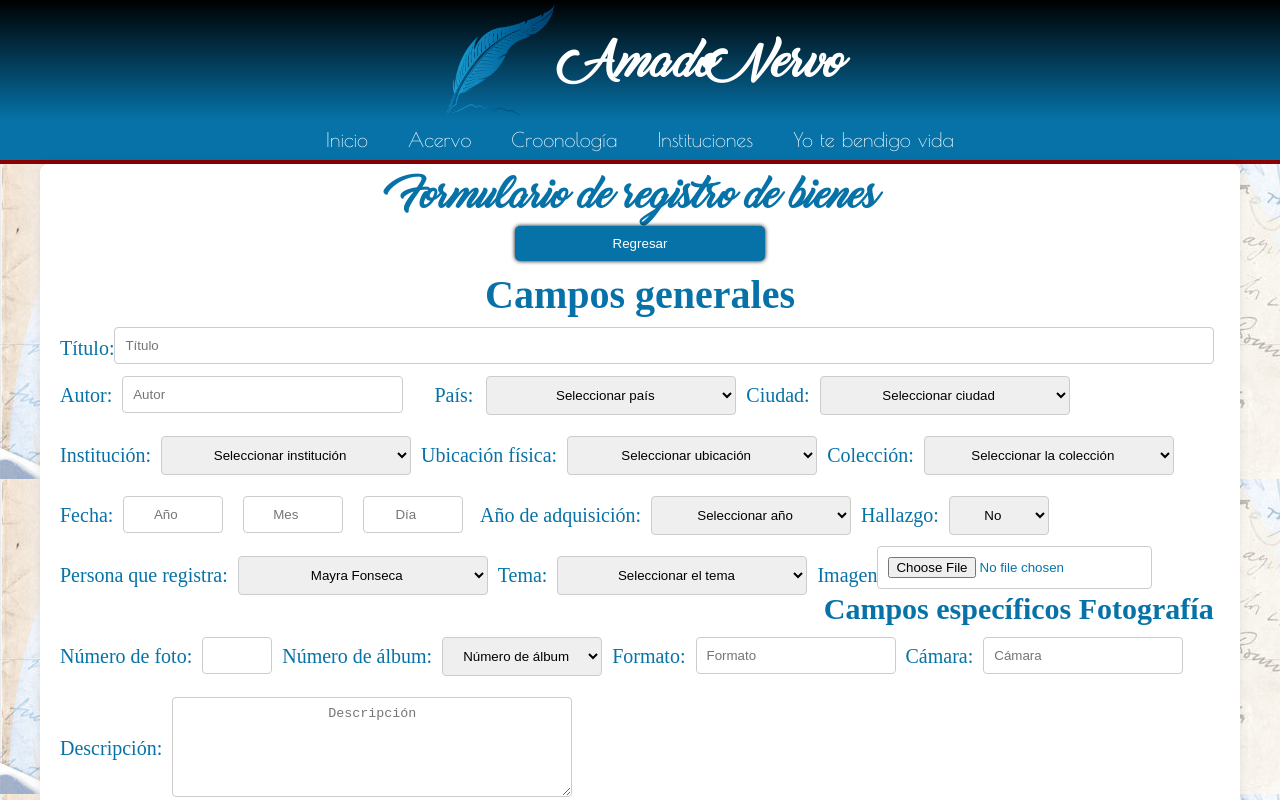
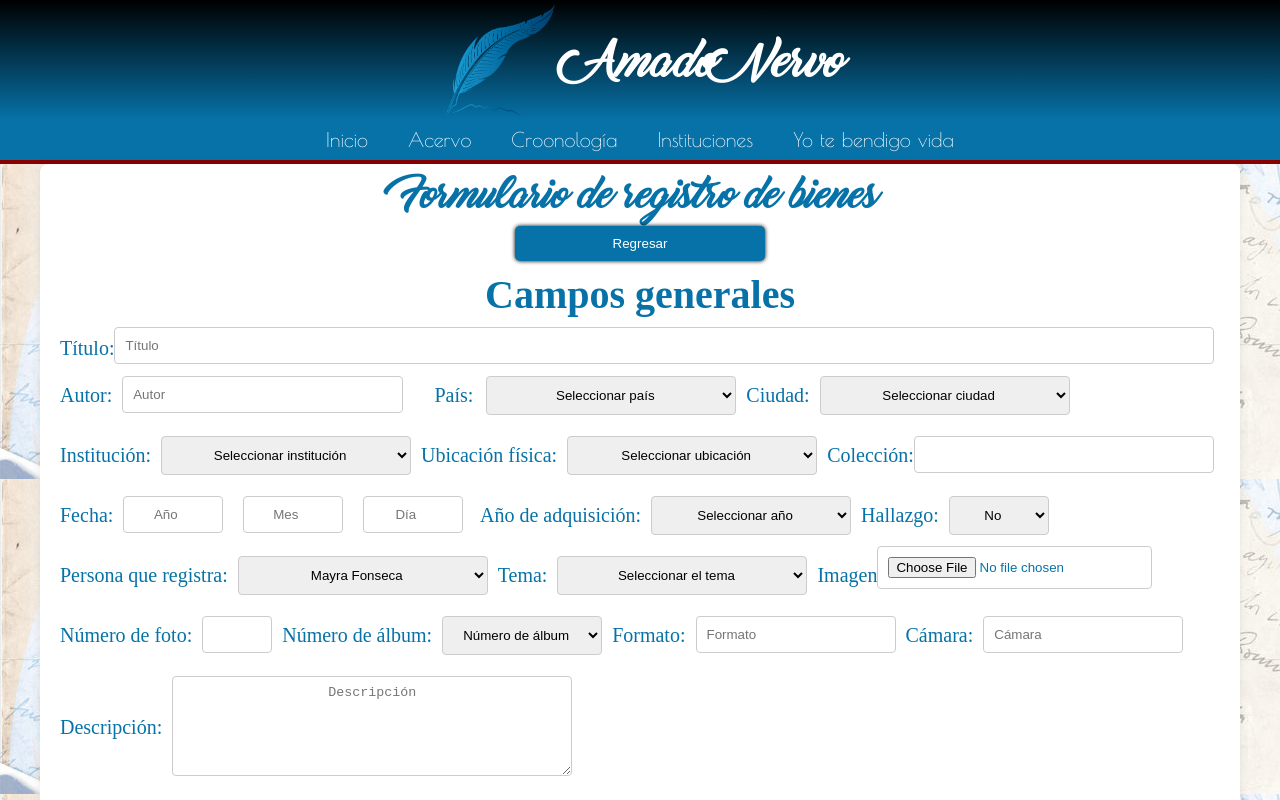
Before and after one commit to Robinlop64/client_nervo, a React (Create React App) app: page /registro/fotografia in a window 1280 px wide. Shown: the top 800 px of the page. Built offline with nearby package versions, Linux system fonts and the light colour scheme.

Commit message:
fotografia modificacion

```diff
--- a/src/componentes/pages/formularios/RegFotografia.js
+++ b/src/componentes/pages/formularios/RegFotografia.js
@@ -275,11 +275,9 @@ export const RegFotografia = () => {
                 </div>
                 <div className="form-group">
                   <label>Colección:</label>
-                  <select name="coleccion" value={formulario.coleccion || ''} onChange={cambiado}>
-                    <option value="">Seleccionar la colección</option>
-                    <option value="Privada">Privada</option>
-                    <option value="Creación">Pública</option>
-                  </select>
+                  <input  type='text' name="coleccion" value={formulario.coleccion || ''} onChange={cambiado}>
+
+                  </input>
                 </div>
                 <div className="form-group" id='fecha'>
                   <label>Fecha:</label>
@@ -331,6 +329,8 @@ export const RegFotografia = () => {
                   <select name="tema" value={formulario.tema || ''} onChange={cambiado}>
                     <option value="dw">Seleccionar el tema</option>
                     <option value="Repatriación de los restos de Amado Nervo">Repatriación de los restos de Amado Nervo</option>
+                    <option value="Álbum familiar">Álbum familiar</option>
+
                   </select>
                 </div>
 
@@ -343,7 +343,7 @@ export const RegFotografia = () => {
               </div>
 
 
-              <h3>Campos específicos Fotografía</h3>
+
               <div className='campos_fotografia' >
                 <div className="form-group">
                   <label>Número de foto:</label>
```
